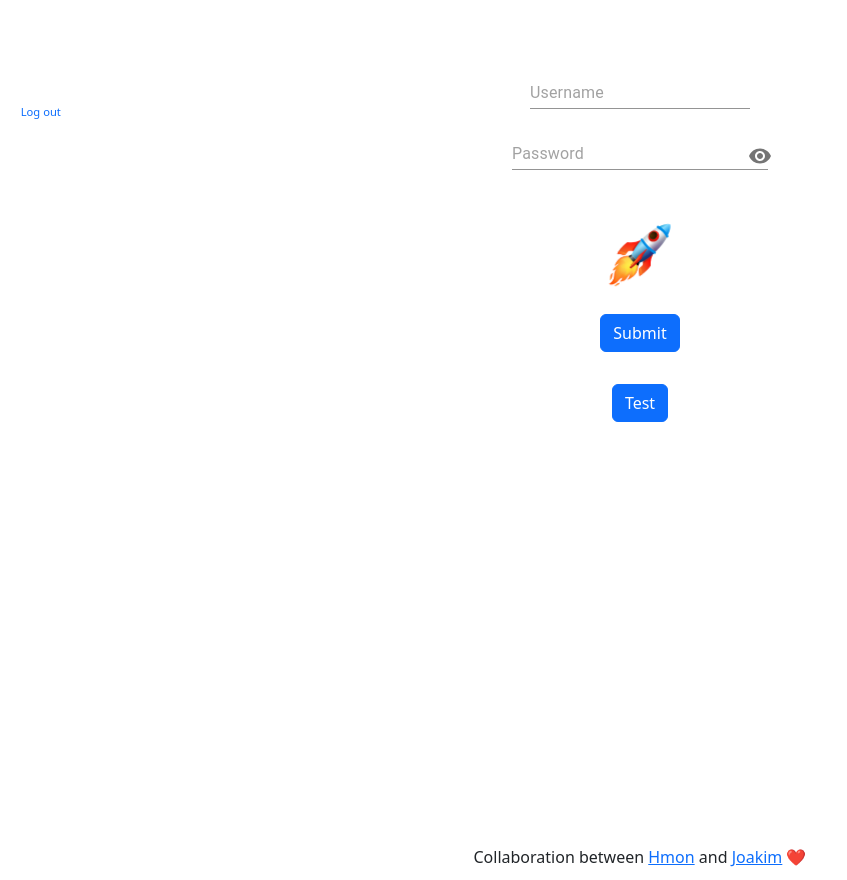
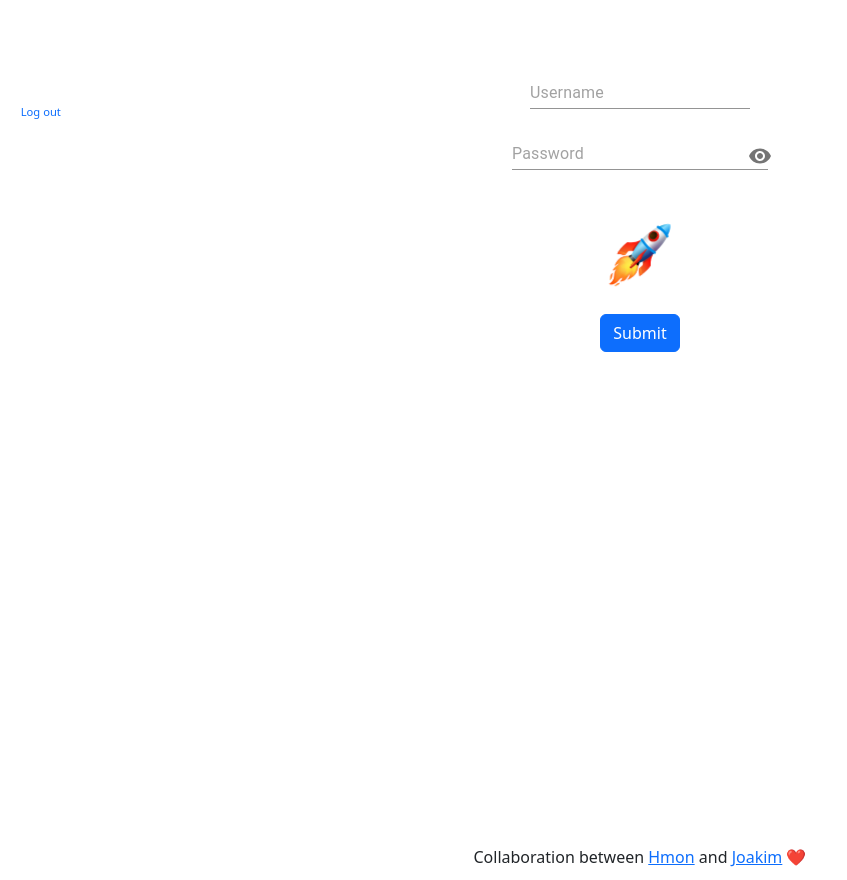
Before and after one commit to HmonWutt/Graduation-website, a React (Create React App) app in the folder frontend/: page / in a window 1280 px wide. Shown: the whole page, without its empty margins (0-847 px from the left). Built offline with nearby package versions, Linux system fonts and the light colour scheme; no server answers.

Commit message:
Removed lala test
* Not needed anymore since we know that the session is working.
* Removed api call in the backend for the /lala page.
* Also removed the button on the frontend and the axios call that the
  onclick event starts.

```diff
--- a/frontend/src/loginpage.js
+++ b/frontend/src/loginpage.js
@@ -20,10 +20,6 @@ const Loginpage = () => {
   const [showPassword, setShowPassword] = useState(false);
   const rocket = useRef();
   const navigate = useNavigate();
-  const fetchlala = (e) => {
-    axios.get("/lala").then((data) => console.log(data));
-    return e.target.removeEventListener("click", fetchlala);
-  };
   const handleClickShowPassword = () => {
     setShowPassword(!showPassword);
   };
@@ -99,7 +95,6 @@ const Loginpage = () => {
       >
         Submit
       </Button>
-      <Button onClick={fetchlala}>Test</Button>
     </section>
   );
 };
```
Also changed, not shown: 1 other file (tests, documents, lock files or other folders).
